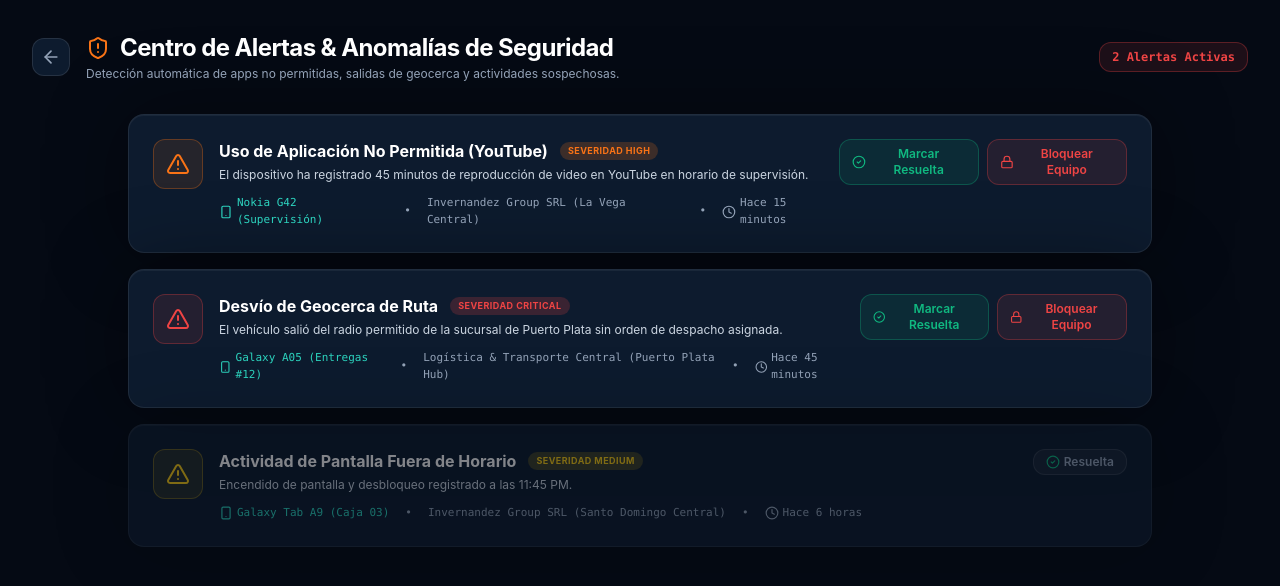
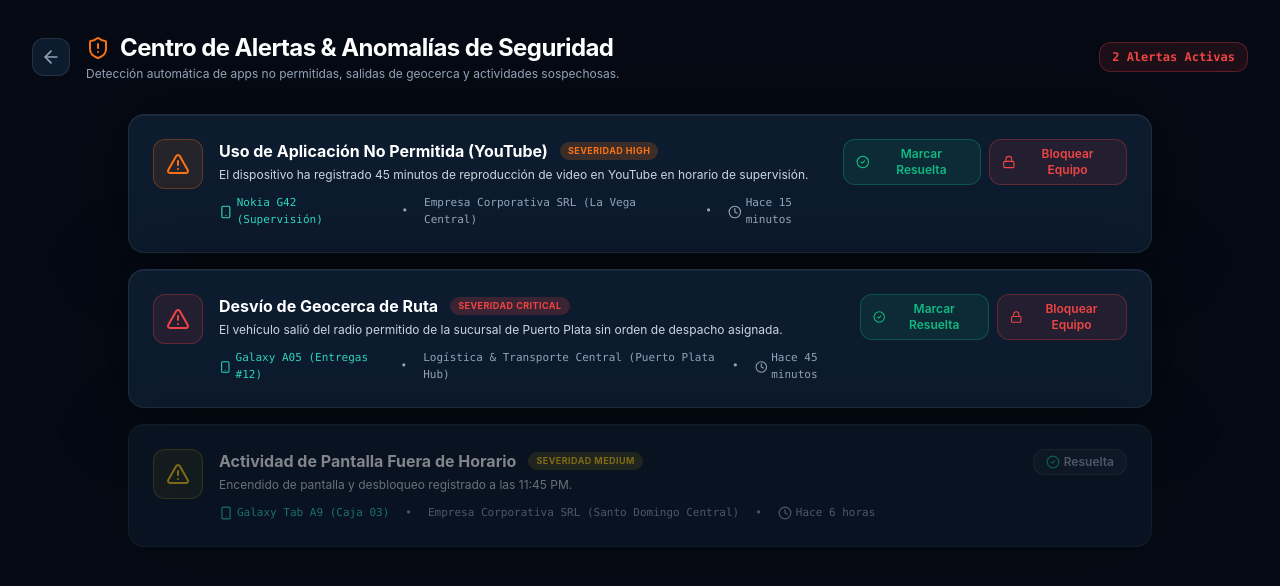
Before and after one commit to neyc03/CENTRYK, a Next.js app in the folder apps/frontend/: page /alertas in a window 1280 px wide. Shown: the top 586 px of the page. Built offline with nearby package versions, Linux system fonts and the light colour scheme.

Commit message:
refactor(ui): purge hardcoded company names across all frontend views and backend telemetry service for generic multi-tenant neutrality

```diff
--- a/apps/frontend/src/app/alertas/page.tsx
+++ b/apps/frontend/src/app/alertas/page.tsx
@@ -22,7 +22,7 @@ export default function AlertsPage() {
       id: 'alt-1',
       device: 'Nokia G42 (Supervisión)',
       serial: 'SN-77301-C',
-      company: 'Invernandez Group SRL',
+      company: 'Empresa Corporativa SRL',
       branch: 'La Vega Central',
       severity: 'high',
       type: 'unauthorized_app',
@@ -48,7 +48,7 @@ export default function AlertsPage() {
       id: 'alt-3',
       device: 'Galaxy Tab A9 (Caja 03)',
       serial: 'SN-99823-F',
-      company: 'Invernandez Group SRL',
+      company: 'Empresa Corporativa SRL',
       branch: 'Santo Domingo Central',
       severity: 'medium',
       type: 'off_hours_activity',
--- a/apps/frontend/src/app/estructura/page.tsx
+++ b/apps/frontend/src/app/estructura/page.tsx
@@ -26,7 +26,7 @@ export default function StructurePage() {
   const [showAuditorModal, setShowAuditorModal] = useState(false);
 
   const mockCompanies = [
-    { id: '1', name: 'Invernandez Group SRL', taxId: '1-30-99812-1', branchesCount: 5, devicesCount: 220, status: 'Activa' },
+    { id: '1', name: 'Empresa Corporativa SRL', taxId: '1-30-99812-1', branchesCount: 5, devicesCount: 220, status: 'Activa' },
     { id: '2', name: 'Logística & Transporte Central', taxId: '1-31-44510-9', branchesCount: 4, devicesCount: 180, status: 'Activa' },
     { id: '3', name: 'Retail Dominis SRL', taxId: '1-32-88102-3', branchesCount: 3, devicesCount: 100, status: 'Activa' },
   ];
@@ -40,7 +40,7 @@ export default function StructurePage() {
   // Auditores Autorizados para acceder al Dashboard
   const [auditors, setAuditors] = useState([
     { id: 'a1', username: 'master', fullName: 'Administrador Máster', role: 'Máster Total', email: 'master@centryx.io', status: 'Activo' },
-    { id: 'a2', username: 'auditor_central', fullName: 'Auditor General de Operaciones', role: 'Auditor de Campo', email: 'auditoria@invernandez.com', status: 'Activo' },
+    { id: 'a2', username: 'auditor_central', fullName: 'Auditor General de Operaciones', role: 'Auditor de Campo', email: 'auditoria@empresa.com', status: 'Activo' },
     { id: 'a3', username: 'auditor_seguridad', fullName: 'Auditor de Seguridad IT', role: 'Auditor de Seguridad', email: 'security@centryx.io', status: 'Activo' },
   ]);
 
--- a/apps/frontend/src/app/page.tsx
+++ b/apps/frontend/src/app/page.tsx
@@ -33,7 +33,7 @@ const supabaseAnonKey = process.env.NEXT_PUBLIC_SUPABASE_ANON_KEY || 'eyJhbGciOi
 const supabase = createClient(supabaseUrl, supabaseAnonKey);
 
 export default function DashboardPage() {
-  const [selectedCompany, setSelectedCompany] = useState('Invernandez Group');
+  const [selectedCompany, setSelectedCompany] = useState('Todas las Empresas');
   const [selectedBranch, setSelectedBranch] = useState('Todas las sucursales');
   const [searchQuery, setSearchQuery] = useState('');
   const [statusFilter, setStatusFilter] = useState<'all' | 'online' | 'warning' | 'locked'>('all');
@@ -44,11 +44,11 @@ export default function DashboardPage() {
 
   // Lista de Dispositivos (Sincronizada con Supabase Cloud)
   const [devices, setDevices] = useState<Device[]>([
-    { id: '1', name: 'Galaxy Tab A9 (Caja 01)', serial: 'SN-99821-A', imei: '358992109281201', company: 'Invernandez Group SRL', branch: 'Santo Domingo Central', status: 'online', battery: 94, app: 'Punto de Venta POS', focusIndex: 98, locked: false },
-    { id: '2', name: 'Galaxy A15 (Logística #04)', serial: 'SN-88412-B', imei: '358992109281202', company: 'Invernandez Group SRL', branch: 'Santiago Norte', status: 'online', battery: 78, app: 'Waze GPS Navigation', focusIndex: 94, locked: false },
-    { id: '3', name: 'Nokia G42 (Supervisión)', serial: 'SN-77301-C', imei: '358992109281203', company: 'Invernandez Group SRL', branch: 'La Vega Central', status: 'warning', battery: 45, app: 'YouTube (No Permitido)', focusIndex: 62, locked: false },
-    { id: '4', name: 'Galaxy Tab A9 (Caja 02)', serial: 'SN-99822-D', imei: '358992109281204', company: 'Invernandez Group SRL', branch: 'Santo Domingo Central', status: 'online', battery: 88, app: 'Punto de Venta POS', focusIndex: 99, locked: false },
-    { id: '5', name: 'Galaxy A05 (Entregas #12)', serial: 'SN-55210-E', imei: '358992109281205', company: 'Invernandez Group SRL', branch: 'Puerto Plata', status: 'locked', battery: 12, app: 'Sistema Bloqueado', focusIndex: 0, locked: true },
+    { id: '1', name: 'Galaxy Tab A9 (Caja 01)', serial: 'SN-99821-A', imei: '358992109281201', company: 'Empresa Corporativa', branch: 'Sucursal Central', status: 'online', battery: 94, app: 'Punto de Venta POS', focusIndex: 98, locked: false },
+    { id: '2', name: 'Galaxy A15 (Logística #04)', serial: 'SN-88412-B', imei: '358992109281202', company: 'Empresa Corporativa', branch: 'Sucursal Norte', status: 'online', battery: 78, app: 'Waze GPS Navigation', focusIndex: 94, locked: false },
+    { id: '3', name: 'Nokia G42 (Supervisión)', serial: 'SN-77301-C', imei: '358992109281203', company: 'Empresa Corporativa', branch: 'Sucursal Este', status: 'warning', battery: 45, app: 'YouTube (No Permitido)', focusIndex: 62, locked: false },
+    { id: '4', name: 'Galaxy Tab A9 (Caja 02)', serial: 'SN-99822-D', imei: '358992109281204', company: 'Empresa Corporativa', branch: 'Sucursal Central', status: 'online', battery: 88, app: 'Punto de Venta POS', focusIndex: 99, locked: false },
+    { id: '5', name: 'Galaxy A05 (Entregas #12)', serial: 'SN-55210-E', imei: '358992109281205', company: 'Empresa Corporativa', branch: 'Sucursal Oeste', status: 'locked', battery: 12, app: 'Sistema Bloqueado', focusIndex: 0, locked: true },
   ]);
 
   // Cargar datos reales de Supabase al montar el componente
--- a/apps/frontend/src/app/ranking/page.tsx
+++ b/apps/frontend/src/app/ranking/page.tsx
@@ -18,15 +18,15 @@ import {
 import Link from 'next/link';
 
 export default function RankingPage() {
-  const [selectedCompany, setSelectedCompany] = useState('Invernandez Group');
+  const [selectedCompany, setSelectedCompany] = useState('Todas las Empresas');
 
   const mockRanking = [
-    { rank: 1, name: 'Galaxy Tab A9 (Caja 02)', user: 'Ana María Gómez (Cajera)', company: 'Invernandez SRL', branch: 'Santo Domingo Central', score: 99, productiveHrs: '7h 12m', unproductiveHrs: '0m', badge: 'gold' },
-    { rank: 2, name: 'Galaxy Tab A9 (Caja 01)', user: 'Carlos Ramos (Cajero)', company: 'Invernandez SRL', branch: 'Santo Domingo Central', score: 98, productiveHrs: '7h 05m', unproductiveHrs: '2m', badge: 'gold' },
-    { rank: 3, name: 'Galaxy A15 (Logística #04)', user: 'José Luis Reyes (Chofer)', company: 'Logística Central', branch: 'Santiago Norte', score: 94, productiveHrs: '6h 40m', unproductiveHrs: '5m', badge: 'silver' },
-    { rank: 4, name: 'Galaxy Tab A9 (Caja 04)', user: 'Laura Martínez (Cajera)', company: 'Invernandez SRL', branch: 'Santiago Norte', score: 92, productiveHrs: '6h 30m', unproductiveHrs: '10m', badge: 'silver' },
-    { rank: 5, name: 'Galaxy A05 (Entregas #08)', user: 'Pedro Vargas (Despacho)', company: 'Logística Central', branch: 'Puerto Plata', score: 89, productiveHrs: '6h 10m', unproductiveHrs: '18m', badge: 'bronze' },
-    { rank: 6, name: 'Nokia G42 (Supervisión)', user: 'Roberto Díaz (Supervisor)', company: 'Invernandez SRL', branch: 'La Vega Central', score: 62, productiveHrs: '3h 30m', unproductiveHrs: '1h 30m', badge: 'needs_improvement' },
+    { rank: 1, name: 'Galaxy Tab A9 (Caja 02)', user: 'Ana María Gómez (Cajera)', company: 'Empresa Corporativa', branch: 'Santo Domingo Central', score: 99, productiveHrs: '7h 12m', unproductiveHrs: '0m', badge: 'gold' },
+    { rank: 2, name: 'Galaxy Tab A9 (Caja 01)', user: 'Carlos Ramos (Cajero)', company: 'Empresa Corporativa', branch: 'Santo Domingo Central', score: 98, productiveHrs: '7h 05m', unproductiveHrs: '2m', badge: 'gold' },
+    { rank: 3, name: 'Galaxy A15 (Logística #04)', user: 'Juan Pérez (Chofer)', company: 'Empresa Corporativa', branch: 'Santiago Norte', score: 94, productiveHrs: '6h 50m', unproductiveHrs: '5m', badge: 'silver' },
+    { rank: 4, name: 'Galaxy Tab A9 (Caja 04)', user: 'Laura Martínez (Cajera)', company: 'Empresa Corporativa', branch: 'Santiago Norte', score: 92, productiveHrs: '6h 30m', unproductiveHrs: '10m', badge: 'silver' },
+    { rank: 5, name: 'Galaxy A05 (Entregas #08)', user: 'Pedro Sánchez (Chofer)', company: 'Empresa Corporativa', branch: 'Puerto Plata', score: 88, productiveHrs: '6h 10m', unproductiveHrs: '15m', badge: 'bronze' },
+    { rank: 6, name: 'Nokia G42 (Supervisión)', user: 'Roberto Díaz (Supervisor)', company: 'Empresa Corporativa', branch: 'La Vega Central', score: 62, productiveHrs: '3h 30m', unproductiveHrs: '1h 30m', badge: 'needs_improvement' },
   ];
 
   return (
--- a/apps/frontend/src/app/reportes/page.tsx
+++ b/apps/frontend/src/app/reportes/page.tsx
@@ -17,7 +17,7 @@ import {
 import Link from 'next/link';
 
 export default function ReportsPage() {
-  const [selectedCompany, setSelectedCompany] = useState('Invernandez Group SRL');
+  const [selectedCompany, setSelectedCompany] = useState('Empresa Corporativa SRL');
   const [selectedBranch, setSelectedBranch] = useState('Todas las sucursales');
   const [dateRange, setDateRange] = useState('Semana Actual (Jul 17 - Jul 23, 2026)');
   const [isGenerating, setIsGenerating] = useState(false);
--- a/apps/frontend/src/app/usuarios/page.tsx
+++ b/apps/frontend/src/app/usuarios/page.tsx
@@ -44,7 +44,7 @@ export default function UsersManagementPage() {
     {
       id: '1',
       username: 'master',
-      fullName: 'Administrador Máster Invernandez',
+      fullName: 'Administrador Máster',
       email: 'master@centryx.io',
       role: 'super_admin',
       status: 'Activo',
@@ -54,7 +54,7 @@ export default function UsersManagementPage() {
       id: '2',
       username: 'auditor_lectura',
       fullName: 'Auditor de Consulta Operativa',
-      email: 'auditoria@invernandez.com',
+      email: 'auditoria@empresa.com',
       role: 'user_base',
       status: 'Activo',
       createdAt: '2026-03-15'
```
Also changed, not shown: 2 other files (tests, documents, lock files or other folders).
